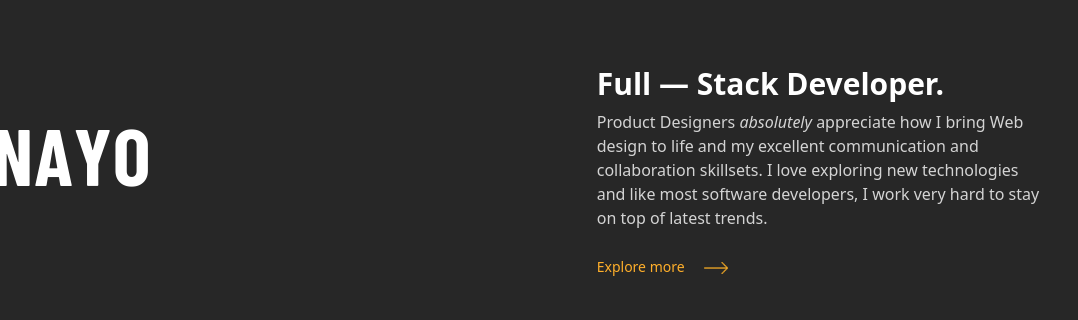
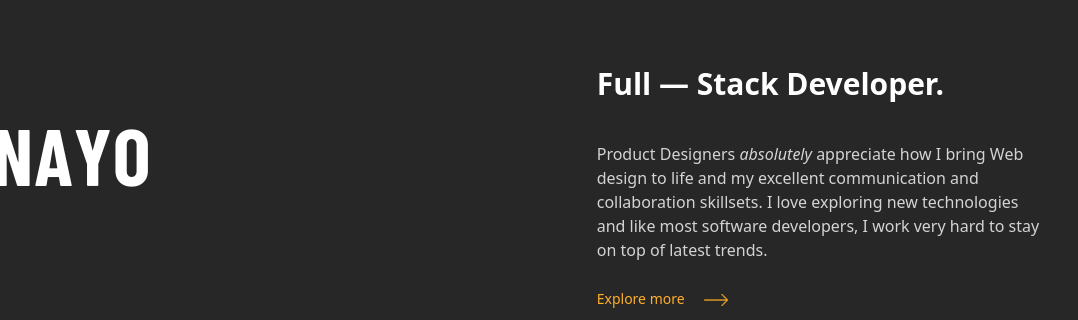
Before and after one commit to deelaurence/portfolio, a website: page index.html in a window 1280 px wide. Shown: the part 894-1214 px from the top of the page, 202-1280 px from the left. Drawn offline with nearby package versions, Linux system fonts and the light colour scheme; a web font is replaced by a local one.

Commit message:
Update index.html

```diff
--- a/index.html
+++ b/index.html
@@ -194,7 +194,7 @@
           Full &mdash; Stack Developer.
         </h3>
       </div>
-      <blockquote class="intro-details text-blockquote overflow-hidden mt-2 text-base z-[40] mb-6">
+      <blockquote class="intro-details text-blockquote overflow-hidden mt-10 text-base z-[40] mb-6">
         Product Designers <span class="italic"> absolutely</span> appreciate how I bring Web design to life and my excellent communication and collaboration skillsets. I love exploring new technologies and like most software developers, I work very hard to
         stay on top of latest trends.
       </blockquote>
```
